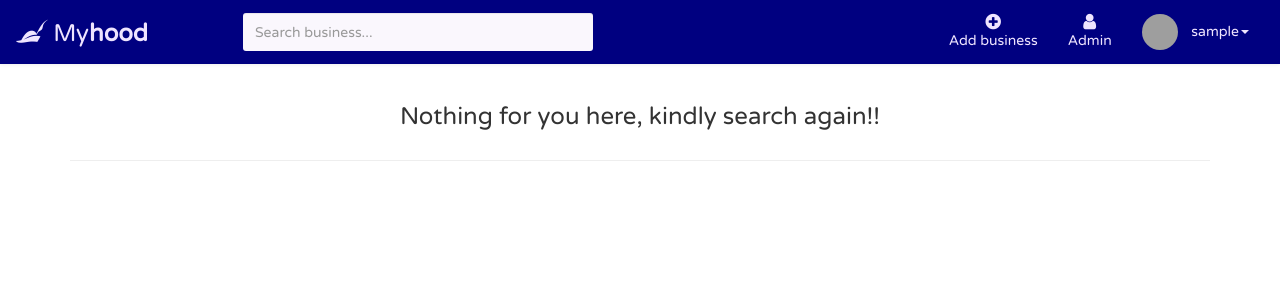
After one commit to jLuseno161/Neighborhood-Watch, a Django app: page /search/ in a window 1280 px wide. The commit adds this page. Shown: the top 300 px of the page. Run offline with Django 3.2, Linux system fonts and the light colour scheme; the visitor is signed in with stand-in values (Sample User, id 1); some libraries are stand-ins or nearby versions; grey boxes are pictures that could not be loaded.

Commit message:
search businesses functionality

```diff
--- a/hood/models.py
+++ b/hood/models.py
@@ -97,6 +97,11 @@ class Business(models.Model):
         name = self.business_name
         self.business_name = name
 
+    @classmethod
+    def search_business(cls, name):
+        return cls.objects.filter(business_name__icontains=name).all()
+
+
 #     @classmethod
 #     def search_business(cls, business_name):
 #         return cls.objects.filter(title__icontains=business_name).all()
--- a/hood/templates/navbar.html
+++ b/hood/templates/navbar.html
@@ -39,7 +39,7 @@
         .navbar {
             color: #fff;
             /* background: #926dde; */
-            background-color: rgb(5, 5, 48);
+            background-color: navy;
             padding: 5px 16px;
             border-radius: 0;
             border: none;
@@ -263,7 +263,7 @@
             </button>
         </div>
         <div id="navbarCollapse" class="collapse navbar-collapse">
-            <form class="navbar-form form-inline" role="search" action="/">
+            <form class="navbar-form form-inline" role="search" action="{% url 'search' %}">
                 <div class="input-group search-box">
                     <input type="text" id="search" class="form-control" placeholder="Search business..." name="business">
                     <span class="input-group-addon"><i class="material-icons">&#xE8B6;</i></span>
--- /dev/null
+++ b/hood/templates/search.html
@@ -0,0 +1,45 @@
+{%extends 'base.html'%}
+{% block content %}
+<div class="container">
+    <div class="row">
+        {% if business  %}
+        <h3>Related Businesses <span style="color:silver">({{ business|length }})</span></h3>
+        <div class="container">
+            <hr />
+        </div>
+        {% else %}
+        <h3 class="text-center">Nothing for you here, kindly search again!!</h3>
+        <div class="container">
+            <hr />
+        </div>
+        {% endif %}
+    </div>
+    <div class="row">
+        <div class="col-md-12 mx-auto">
+            {% if business %}
+            {% for business in business%}
+            <div class="col-lg-12">
+                <div
+                    style="background-color: rgb(214, 252, 255);box-sizing: border-box; margin-top:3%;box-shadow: 0vh 0vh 1vh gainsboro;">
+                    <div class="row" style="padding: 5%">
+                        <div class="col-md-6">
+                            <p><a href="" class="text-right" style="text-decoration: none; font-weight: 700; font-size:18pt">
+                                    {{business.business_name}}
+                                </a></p></div>
+                        <div class="col-md-6">
+                                <p class="text-justify"> <b>Description : </b> {{business.business_desc}} </p>
+                                <p><b>Location : </b> {{business.business_hood}}</p>
+                                <p><b>Email : </b> {{business.business_email}}</p>
+                                <p><b>Posted By : </b>{{business.user.username}}</p>
+
+                        </div>
+                    </div>
+                </div>
+            </div>
+            {%endfor%}
+            {% endif %}
+
+        </div>
+    </div>
+</div>
+{% endblock %}
--- a/hood/urls.py
+++ b/hood/urls.py
@@ -7,6 +7,7 @@ urlpatterns = [
     path('',views.index,name = 'index'),
     path('signup/', views.signup, name='signup'),
     path('profile/',views.profile, name='profile'),
+    path('search/', views.search, name='search'),
     path('joinhood/<id>', views.joinhood, name='joinhood'),
     path('update/<id>', views.update_profile, name='update_profile'),
     path('hood_info/(?P<id>\d+)', views.view_hood, name='view_hood'),
--- a/hood/views.py
+++ b/hood/views.py
@@ -104,3 +104,14 @@ def view_biz(request, id):
     biz = Business.objects.get(id=id)
     return render(request, 'view_biz.html',  {'business':biz,
     })
+
+@login_required(login_url='/accounts/login/')
+def search(request):
+    if 'business' in request.GET and request.GET['business']:
+        business = request.GET.get("business")
+        results = Business.search_business(business)
+        message = f'business'
+        return render(request, 'search.html', {'business': results, 'message': message})
+    else:
+        message = "You haven't searched for anything, please try again"
+    return render(request, 'search.html', {'message': message})
```
